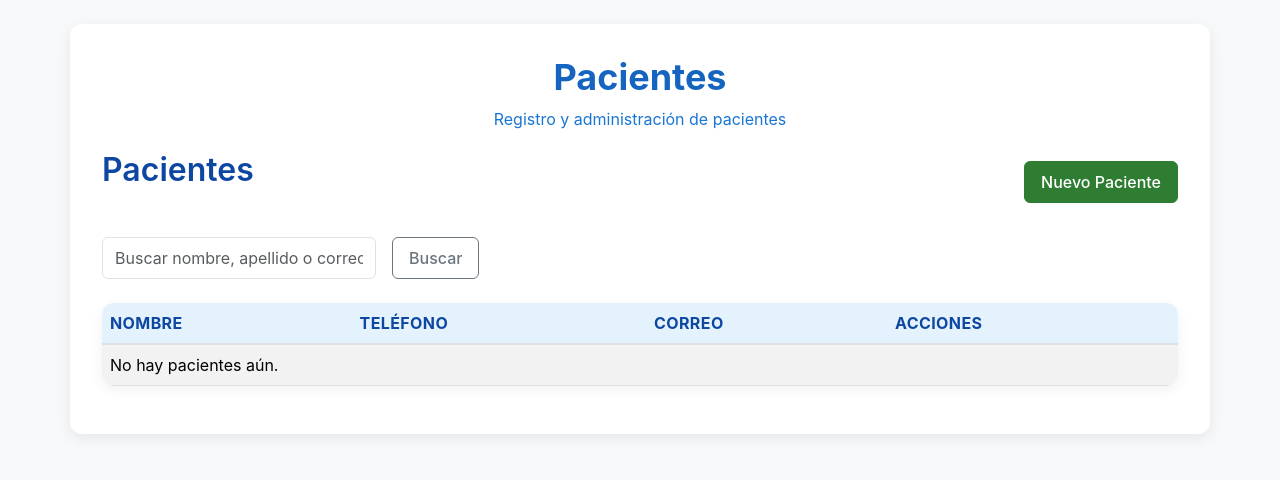
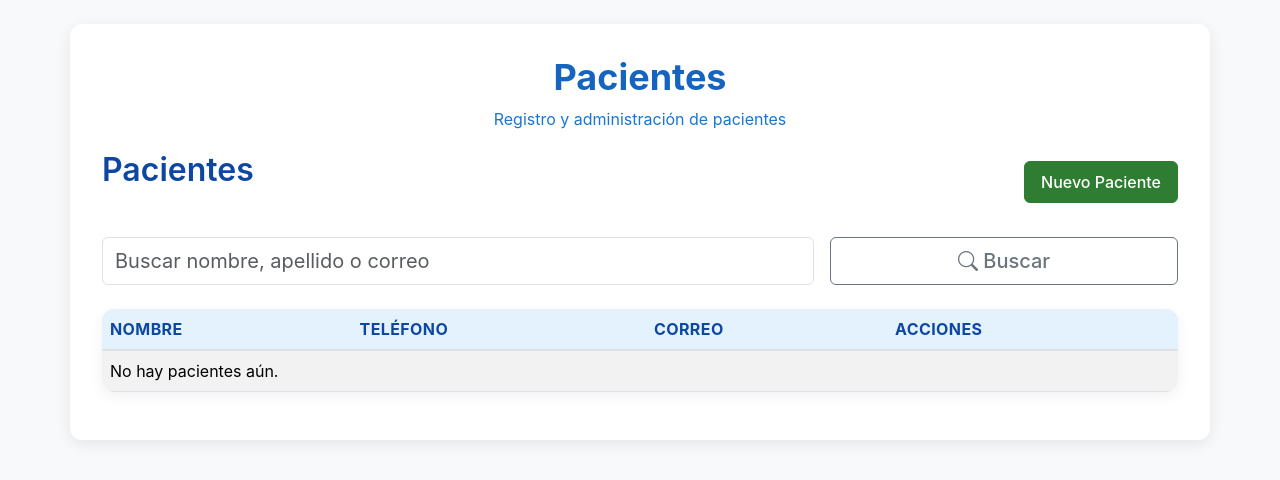
Before and after one commit to xduar/ProyectoFinal_Equipo5, a Django app: page /pacientes/ in a window 1280 px wide. Shown: the part 60-540 px from the top of the page. Run offline with Django 5.2, Linux system fonts and the light colour scheme; the visitor is signed in with stand-in values (Sample User, id 1); data that the repository does not hold is empty; some libraries are stand-ins or nearby versions.

Commit message:
mejorando estilos de base, medicos y citas

```diff
--- a/SistemaClinico/clinica/templates/clinica/paciente.html
+++ b/SistemaClinico/clinica/templates/clinica/paciente.html
@@ -29,14 +29,16 @@ Plantilla para gestión de pacientes.
     <a class="btn btn-success" href="{% url 'clinica:paciente_create' %}">Nuevo Paciente</a>
     </div>
 
-    <form method="get" class="row g-3 mb-3">
-    <div class="col-auto">
-        <input type="text" name="q" value="{{ request.GET.q }}" class="form-control" placeholder="Buscar nombre, apellido o correo">
-    </div>
-    <div class="col-auto">
-        <button class="btn btn-outline-secondary" type="submit">Buscar</button>
-    </div>
-    </form>
+    <form method="get" class="row g-3 mb-4">
+  <div class="col-12 col-md-8">
+    <input type="text" name="q" value="{{ request.GET.q }}" class="form-control form-control-lg" placeholder="Buscar nombre, apellido o correo">
+  </div>
+  <div class="col-12 col-md-4">
+    <button class="btn btn-outline-secondary btn-lg w-100" type="submit">
+      <i class="bi bi-search"></i> Buscar
+    </button>
+  </div>
+</form>
 
     <table class="table table-striped">
     <thead>
```
